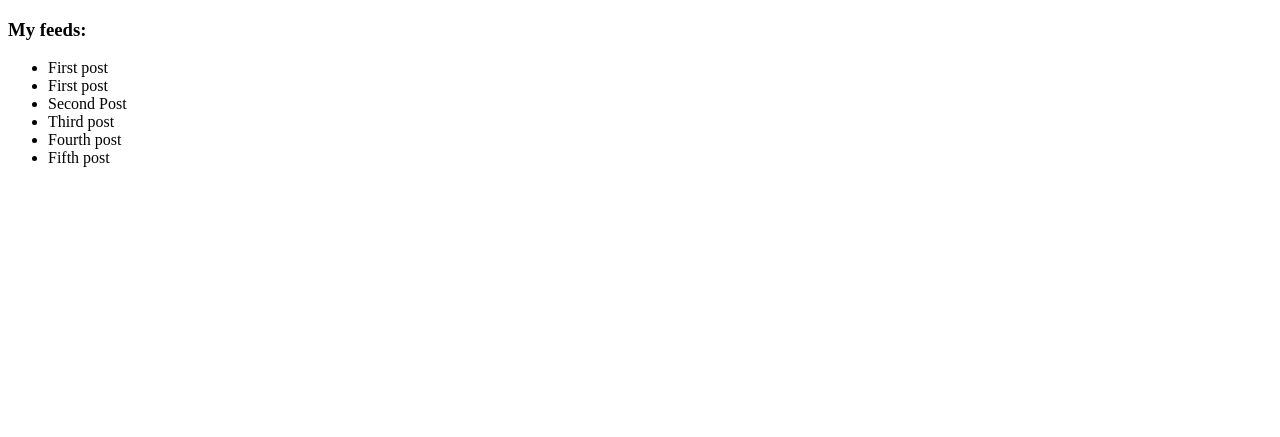
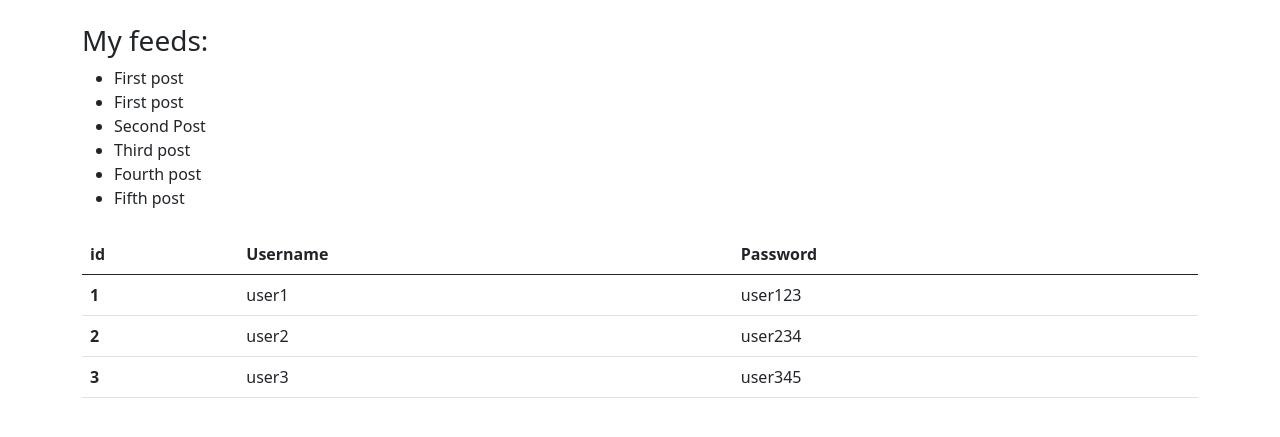
Before and after one commit to Abdulazeem86/Blog-app, a Django app: template blogs/templates/blogs/feeds.html in a window 1280 px wide. Shown: the top 437 px of the page. Run offline with Django 5.2, Linux system fonts and the light colour scheme; the template is opened without the code that fills it: values that come from a table or form of the project are taken from there, others are empty; data comes from the database, SQL or seed files in the repository.

Commit message:
feeds output

```diff
--- a/blogs/templates/blogs/feeds.html
+++ b/blogs/templates/blogs/feeds.html
@@ -1,10 +1,15 @@
 <!DOCTYPE html>
 <html lang="en">
+
 <head>
     <meta charset="UTF-8">
     <meta name="viewport" content="width=device-width, initial-scale=1.0">
     <title>Document</title>
+    <link href="https://cdn.jsdelivr.net/npm/bootstrap@5.0.2/dist/css/bootstrap.min.css" rel="stylesheet"
+        integrity="sha384-EVSTQN3/azprG1Anm3QDgpJLIm9Nao0Yz1ztcQTwFspd3yD65VohhpuuCOmLASjC" crossorigin="anonymous">
+
 </head>
+
 <body>
     <div class="container mt-4">
         <h3>My feeds:</h3>
@@ -14,5 +19,34 @@
             {% endfor %}
         </ul>
     </div>
+
+    <div class="container mt-4">
+
+
+        <table class="table">
+            <thead>
+                <tr>
+                    <th scope="col">id</th>
+                    <th scope="col">Username</th>
+                    <th scope="col">Password</th>
+                </tr>
+            </thead>
+            <tbody>
+                {% for inputs in users %}
+                <tr>
+                    <th scope="row">{{inputs.id}}</th>
+                    <td>{{inputs.username}}</td>
+                    <td>{{inputs.password}}</td>
+                </tr>
+                {% endfor %}
+            </tbody>
+
+        </table>
+    </div>
+
+    <script src="https://cdn.jsdelivr.net/npm/bootstrap@5.0.2/dist/js/bootstrap.bundle.min.js"
+        integrity="sha384-MrcW6ZMFYlzcLA8Nl+NtUVF0sA7MsXsP1UyJoMp4YLEuNSfAP+JcXn/tWtIaxVXM"
+        crossorigin="anonymous"></script>
 </body>
+
 </html>
--- a/blogs/views.py
+++ b/blogs/views.py
@@ -100,4 +100,5 @@
 
 def feeds(request):
     data = FeedModel.objects.all()
-    return render(request, 'blogs/feeds.html', {'data':data})
+    users = User.objects.all()
+    return render(request, 'blogs/feeds.html', {'data':data, 'users':users})
```
Lines whose indentation alone changed are shown as unchanged.
